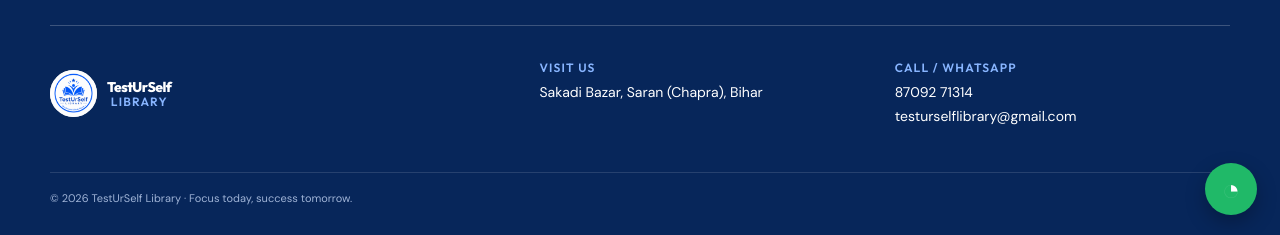
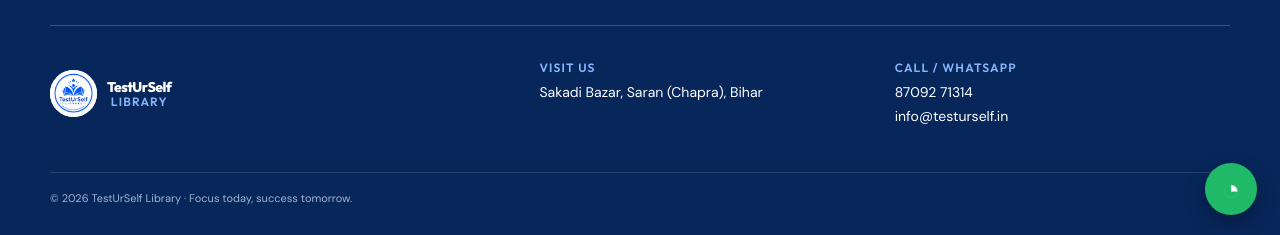
Before and after one commit to Samarjeetkumarsingh/TestUrSelf-Library, a Jekyll site: the page index.html, which Jekyll copies as it is, in a window 1280 px wide and 900 px high, scrolled down 7350 px. Shown: the part 662-897 px from the top of the window. Built offline with Jekyll 4.4.1, drawn with Linux system fonts in a browser that asks for light colours.

Commit message:
Update index.html

```diff
--- a/index.html
+++ b/index.html
@@ -40,7 +40,34 @@
     <section class="dynamic-hero" aria-label="TestUrSelf Library success journey">
       <div class="hero-grid"></div><div class="orb orb-a"></div><div class="orb orb-b"></div><div class="orb orb-c"></div>
       <div class="hero-content"><div class="hero-brand"><img src="assets/images/logo.png" alt="TestUrSelf Library" /><span>YOUR SUCCESS &amp; STUDY CENTRE</span></div><p class="eyebrow">Sakadi Bazar · Saran, Bihar</p><h1>The right space.<br /><em>The right</em> <strong>start.</strong></h1><p class="dynamic-intro">A modern learning space that helps every serious student study deeper, practice smarter and move forward with confidence.</p><div class="actions"><a class="primary" href="https://wa.me/918709271314?text=Hello%20TestUrSelf%20Library%2C%20I%20want%20to%20know%20about%20admission." target="_blank">Start your journey <span>→</span></a><a class="text-link light-link" href="#facilities">Explore the centre <span>↓</span></a></div><div class="hero-ticker"><span>DISCIPLINE</span><i></i><span>FOCUS</span><i></i><span>RESULTS</span></div></div>
-      <div class="mentor-showcase"><div class="mentor-visual"><img src="assets/images/founder-journey.png" alt="Samarjeet Kumar Singh, TestUrSelf Library founder" /><div class="portrait-label"><small>FOUNDER &amp; MENTOR</small><b>Samarjeet Kumar Singh</b><span>From IIT to IISc — inspiring the next generation of engineers.</span></div></div><div class="achievement-panel"><p>TRUSTED RESULTS</p><article><span>♜</span><div><b>8 AIR 1</b><small>in GATE (MT) since 2019</small></div></article><article><span>↗</span><div><b>520+</b><small>Students in top 10</small></div></article><article><span>◉</span><div><b>1,50,000+</b><small>Tests attempted</small></div></article></div><div class="success-chip chip-one">2× GATE<br /><small>CRACKED</small></div><div class="success-chip chip-two">2× IIT<br /><small>CRACKED</small></div></div>
+
+      <!-- NEW PREMIUM HERO SHOWCASE -->
+      <div class="mentor-showcase premium-showcase">
+        <div class="premium-visual">
+          <img src="assets/images/founder-journey.png" alt="Samarjeet Kumar Singh, TestUrSelf Library founder" />
+          <div class="premium-label">
+            <small>FOUNDER &amp; MENTOR</small>
+            <b>Samarjeet Kumar Singh</b>
+            <span>From IIT to IISc — inspiring the next generation of engineers.</span>
+          </div>
+        </div>
+        <div class="premium-panel">
+          <p>TRUSTED RESULTS</p>
+          <article><span>♜</span><div><b>8 AIR 1</b><small>in GATE (MT) since 2019</small></div></article>
+          <article><span>↗</span><div><b>520+</b><small>Students in top 10</small></div></article>
+          <article><span>◉</span><div><b>1,50,000+</b><small>Tests attempted</small></div></article>
+        </div>
+        <div class="premium-chip p-chip-1">
+          <b>2× GATE</b>
+          <small>CRACKED</small>
+        </div>
+        <div class="premium-chip p-chip-2">
+          <b>2× IIT</b>
+          <small>CRACKED</small>
+        </div>
+      </div>
+      <!-- END PREMIUM HERO SHOWCASE -->
+
       <div class="success-map" aria-label="Your TestUrSelf success pathway"><p>YOUR SUCCESS PATH</p><div class="path-line"></div><article class="path-step step-1"><b>01</b><div class="step-icon">⌂</div><h3>Find your<br />focus</h3><span>Quiet study zone</span></article><article class="path-step step-2"><b>02</b><div class="step-icon">✎</div><h3>Build your<br />routine</h3><span>Daily practice</span></article><article class="path-step step-3"><b>03</b><div class="step-icon">✓</div><h3>Test your<br />progress</h3><span>DPPs &amp; quizzes</span></article><article class="path-step step-4"><b>04</b><div class="step-icon">↗</div><h3>Reach your<br />goal</h3><span>Confident results</span></article></div>
       <div class="floating-note note-one"><span>✦</span><b>LIMITED SEATS</b><small>For serious aspirants</small></div><div class="floating-note note-two"><span>01</span><b>STUDY. PRACTICE.<br />REPEAT.</b></div>
     </section>
@@ -116,7 +143,6 @@
       <div class="poster-pagination" aria-label="Poster slides"><button class="active" aria-label="Slide 1"></button><button aria-label="Slide 2"></button><button aria-label="Slide 3"></button></div>
     </section>
 
-    <!-- Detailed Pricing Section based on Flyer -->
     <section class="detailed-pricing section" id="pricing">
       <div class="pricing-intro">
         <p class="eyebrow">FLEXIBLE MEMBERSHIP PLANS</p>
@@ -218,7 +244,7 @@
 
     <section class="promise section"><p class="eyebrow">WHY STUDENTS CHOOSE US</p><h2>Small daily steps.<br /><em>A brighter future.</em></h2><div class="promise-grid"><div>✦ <span>Peaceful<br />environment</span></div><div>✦ <span>Disciplined<br />atmosphere</span></div><div>✦ <span>Affordable<br />prices</span></div><div>✦ <span>Better<br />results</span></div></div></section>
 
-    <!-- MOVED TO THE VERY BOTTOM: EdTech Trust Section -->
+    <!-- EdTech Trust Section -->
     <section class="trust-venture section" id="founder-initiative">
       <div class="trust-container">
         <div class="trust-visual">
@@ -246,7 +272,7 @@
 
   </main>
 
-  <footer id="contact"><div class="footer-top"><div><p class="eyebrow">YOUR NEXT CHAPTER STARTS HERE</p><h2>Ready to find<br />your <em>focus?</em></h2></div><a class="primary light" href="https://wa.me/918709271314?text=Hello%20TestUrSelf%20Library%2C%20I%20want%20to%20book%20a%20seat." target="_blank">WhatsApp us <span>→</span></a></div><div class="footer-bottom"><a class="brand" href="#home"><img src="assets/images/logo.png" alt="" /><span>TestUrSelf <b>LIBRARY</b></span></a><div><b>Visit us</b><p>Sakadi Bazar, Saran (Chapra), Bihar</p></div><div><b>Call / WhatsApp</b><p><a href="tel:+918709271314">87092 71314</a></p><p>testurselflibrary@gmail.com</p></div></div><p class="copyright">© 2026 TestUrSelf Library · Focus today, success tomorrow.</p></footer>
+  <footer id="contact"><div class="footer-top"><div><p class="eyebrow">YOUR NEXT CHAPTER STARTS HERE</p><h2>Ready to find<br />your <em>focus?</em></h2></div><a class="primary light" href="https://wa.me/918709271314?text=Hello%20TestUrSelf%20Library%2C%20I%20want%20to%20book%20a%20seat." target="_blank">WhatsApp us <span>→</span></a></div><div class="footer-bottom"><a class="brand" href="#home"><img src="assets/images/logo.png" alt="" /><span>TestUrSelf <b>LIBRARY</b></span></a><div><b>Visit us</b><p>Sakadi Bazar, Saran (Chapra), Bihar</p></div><div><b>Call / WhatsApp</b><p><a href="tel:+918709271314">87092 71314</a></p><p>info@testurself.in</p></div></div><p class="copyright">© 2026 TestUrSelf Library · Focus today, success tomorrow.</p></footer>
   <a class="floating-wa" href="https://wa.me/918709271314" target="_blank" aria-label="Chat on WhatsApp">◔</a>
   <script src="script.js"></script>
 </body>
```
